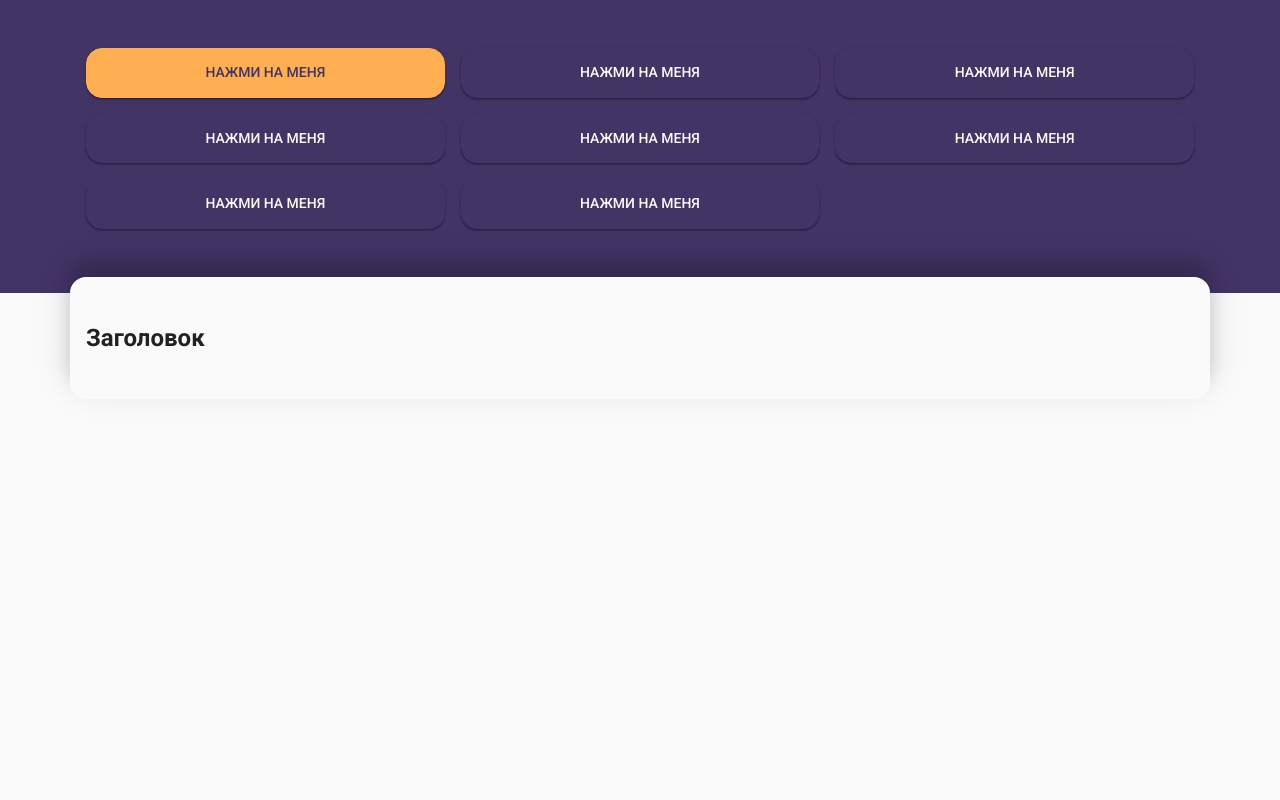
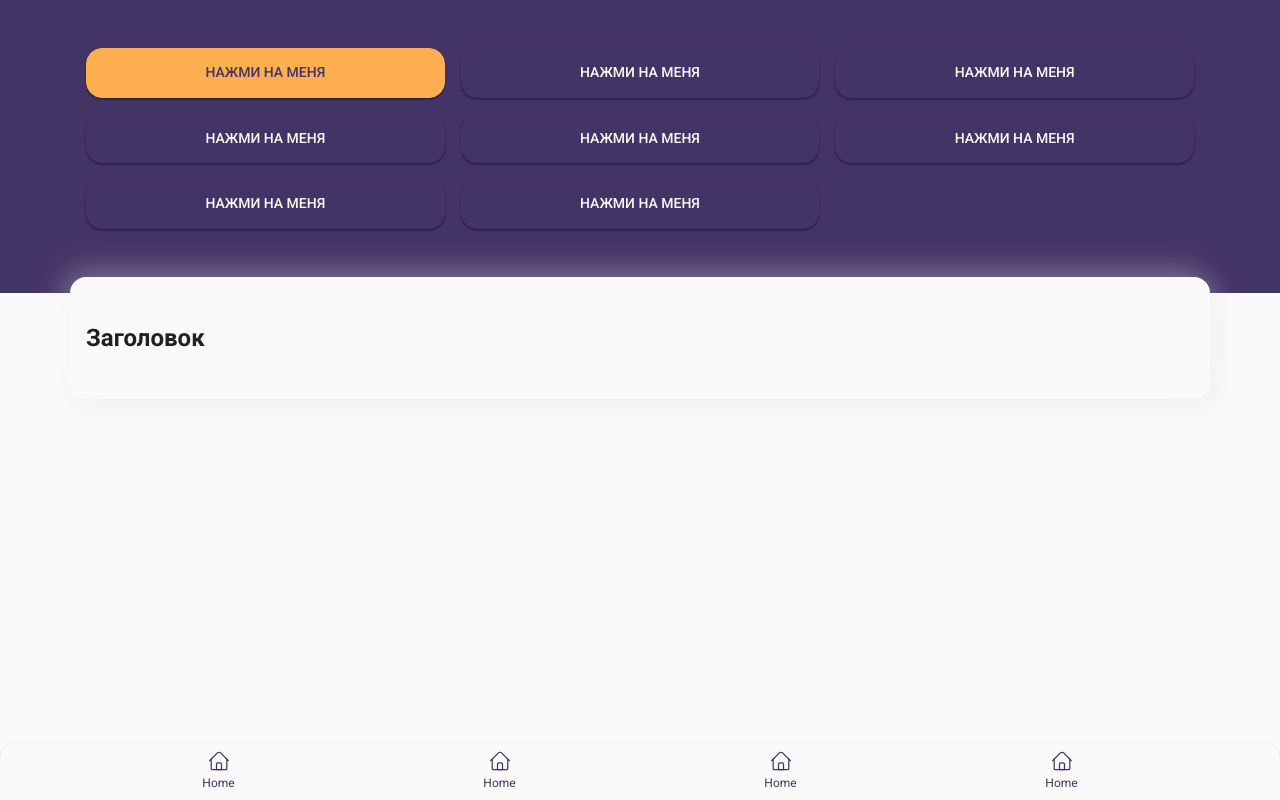
Before and after one commit to kritzona/wowwow-client, a React (Create React App) app: page / in a window 1280 px wide. Built offline with nearby package versions, Linux system fonts and the light colour scheme.

Commit message:
Реализовал навигационное меню

```diff
--- a/src/App.tsx
+++ b/src/App.tsx
@@ -3,6 +3,7 @@ import AppStyled from './AppStyled'
 import Header from './components/organisms/Header/Header'
 import Content from './components/organisms/Content/Content'
 import Text from './components/atoms/Text/Text'
+import BottomNavBar from './components/organisms/BottomNavBar/BottomNavBar'
 
 interface IProps {}
 
@@ -13,6 +14,7 @@ const App = (props: IProps) => {
       <Content>
         <Text type="heading-5">Заголовок</Text>
       </Content>
+      <BottomNavBar></BottomNavBar>
     </AppStyled>
   )
 }
--- /dev/null
+++ b/src/components/molecules/NavBarItem/NavBarItem.tsx
@@ -0,0 +1,22 @@
+import React from 'react'
+import Text from '../../atoms/Text/Text'
+import {
+  NavBarItemIconStyled,
+  NavBarItemStyled,
+  NavBarItemTitleStyled,
+} from './NavBarItemStyled'
+
+interface IProps {}
+
+const NavBarItem = (props: IProps) => {
+  return (
+    <NavBarItemStyled>
+      <NavBarItemIconStyled></NavBarItemIconStyled>
+      <NavBarItemTitleStyled>
+        <Text type="caption">Home</Text>
+      </NavBarItemTitleStyled>
+    </NavBarItemStyled>
+  )
+}
+
+export default NavBarItem
--- /dev/null
+++ b/src/components/molecules/NavBarItem/NavBarItemStyled.tsx
@@ -0,0 +1,38 @@
+import styled, { css, DefaultTheme } from 'styled-components'
+import HomePrimaryIconSource from '../../../assets/icons/home-primary-icon.svg'
+
+interface IProps {
+  theme: DefaultTheme
+}
+
+export const NavBarItemStyled = styled.div<IProps>`
+  ${({ theme }) => css`
+    width: 100%;
+    height: 100%;
+    display: flex;
+    flex-direction: column;
+    justify-content: center;
+    align-items: center;
+    padding: ${theme.sizes.stepSize}px;
+    cursor: pointer;
+    user-select: none;
+    color: ${theme.colors.primaryColor};
+
+    & > *:not(:first-child) {
+      margin-top: 2px;
+    }
+  `}
+`
+export const NavBarItemIconStyled = styled.div<IProps>`
+  ${({ theme }) => css`
+    width: 20px;
+    height: 20px;
+    background-image: url(${HomePrimaryIconSource});
+    background-repeat: no-repeat;
+    background-position: center center;
+    background-size: contain;
+  `}
+`
+export const NavBarItemTitleStyled = styled.div<IProps>`
+  ${({ theme }) => css``}
+`
--- /dev/null
+++ b/src/components/organisms/BottomNavBar/BottomNavBar.tsx
@@ -0,0 +1,33 @@
+import React from 'react'
+import Column from '../../atoms/Column/Column'
+import Row from '../../atoms/Row/Row'
+import Wrapper from '../../atoms/Wrapper/Wrapper'
+import { BottomNavBarStyled } from './BottomNavBarStyled'
+import NavBarItem from '../../molecules/NavBarItem/NavBarItem'
+
+interface IProps {}
+
+const BottomNavBar = (props: IProps) => {
+  return (
+    <BottomNavBarStyled>
+      <Wrapper>
+        <Row>
+          <Column desktopSize={3}>
+            <NavBarItem></NavBarItem>
+          </Column>
+          <Column desktopSize={3}>
+            <NavBarItem></NavBarItem>
+          </Column>
+          <Column desktopSize={3}>
+            <NavBarItem></NavBarItem>
+          </Column>
+          <Column desktopSize={3}>
+            <NavBarItem></NavBarItem>
+          </Column>
+        </Row>
+      </Wrapper>
+    </BottomNavBarStyled>
+  )
+}
+
+export default BottomNavBar
--- /dev/null
+++ b/src/components/organisms/BottomNavBar/BottomNavBarStyled.tsx
@@ -0,0 +1,19 @@
+import styled, { css, DefaultTheme } from 'styled-components'
+
+interface IProps {
+  theme: DefaultTheme
+}
+
+export const BottomNavBarStyled = styled.div<IProps>`
+  ${({ theme }) => css`
+    width: 100%;
+    min-height: 56px;
+    box-shadow: ${theme.effects._01dp};
+    position: fixed;
+    bottom: 0;
+    left: 0;
+    z-index: 1000;
+    border-top-left-radius: ${theme.sizes.nBorderRadius}px;
+    border-top-right-radius: ${theme.sizes.nBorderRadius}px;
+  `}
+`
--- a/src/components/organisms/Content/ContentStyled.tsx
+++ b/src/components/organisms/Content/ContentStyled.tsx
@@ -8,7 +8,7 @@ export const ContentStyled = styled.main<IProps>``
 export const ContentWrapperStyled = styled.div<IProps>`
   ${({ theme }) => css`
     background-color: ${theme.colors._100Color};
-    box-shadow: ${theme.effects.contentShadow};
+    filter: ${theme.effects.neomorphShadow};
     border-radius: ${theme.sizes.nBorderRadius}px;
 
     padding: 48px 16px;
@@ -19,7 +19,7 @@ export const ContentWrapperStyled = styled.div<IProps>`
     }
     @media ${theme.mediaQueries.mobile} {
       padding: 20px 16px;
-      box-shadow: none;
+      filter: none;
     }
   `}
 `
--- a/src/styled.d.ts
+++ b/src/styled.d.ts
@@ -102,6 +102,8 @@ interface IThemeEffects {
   accentShadow: string
   contentShadow: string
 
+  neomorphShadow: string
+
   defaultTransition: string
 }
 interface IThemeMediaQueries {
--- a/src/themes/DarkTheme/DarkTheme.ts
+++ b/src/themes/DarkTheme/DarkTheme.ts
@@ -105,6 +105,8 @@ export const DarkTheme: DefaultTheme = {
     accentShadow: '',
     contentShadow:
       '0px -12px 36px rgb(0 0 0 / 14%), 0px -16px 17px rgb(0 0 0 / 12%)',
+    neomorphShadow:
+      'drop-shadow(-6px -6px 16px rgba(255, 255, 255, 0.25)) drop-shadow(6px 6px 12px rgba(209, 205, 199, 0.25))',
     defaultTransition: 'all 0.2s cubic-bezier(0.215, 0.61, 0.355, 1)',
   },
   mediaQueries: {
--- a/src/themes/LightTheme/LightTheme.ts
+++ b/src/themes/LightTheme/LightTheme.ts
@@ -105,6 +105,8 @@ export const LightTheme: DefaultTheme = {
     accentShadow: '',
     contentShadow:
       '0px -12px 36px rgb(0 0 0 / 14%), 0px -16px 17px rgb(0 0 0 / 12%)',
+    neomorphShadow:
+      'drop-shadow(-6px -6px 16px rgba(255, 255, 255, 0.25)) drop-shadow(6px 6px 12px rgba(209, 205, 199, 0.25))',
     defaultTransition: 'all 0.2s cubic-bezier(0.215, 0.61, 0.355, 1)',
   },
   mediaQueries: {
```
Also changed, not shown: src/assets/icons/home-primary-icon.svg (added), src/assets/icons/home-white-icon.svg (added).
